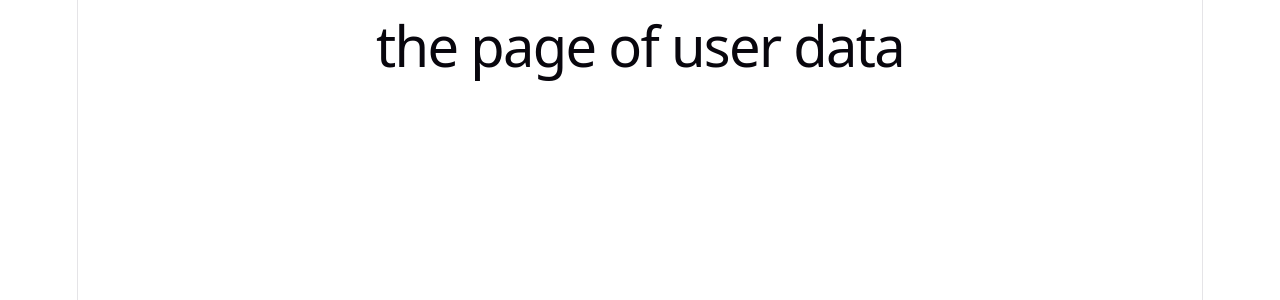
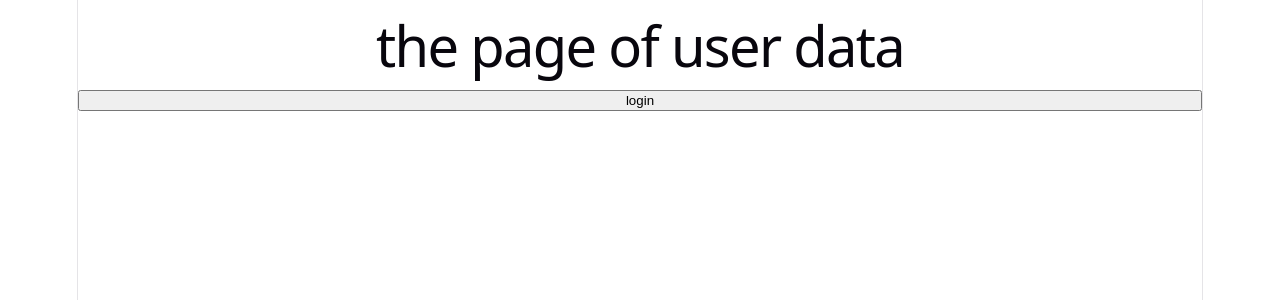
Before and after one commit to system-Barinda/React-project-of-learning, a React (Vite) app in the folder lidax/: page / in a window 1280 px wide. Shown: the top 300 px of the page. Built offline with nearby package versions, Linux system fonts and the light colour scheme.

Commit message:
done to prepare all of them

```diff
--- a/lidax/src/App.jsx
+++ b/lidax/src/App.jsx
@@ -1,12 +1,14 @@
 import { useState } from 'react'
 import './App.css'
 import UserPage from './pages/userPage'
+import ButtonLogin from './pages/ButtonLogin'
 
 function App() {
 
   return (
     <>
      <UserPage />
+     <ButtonLogin />
 
     </>
   )
--- /dev/null
+++ b/lidax/src/pages/ButtonLogin.jsx
@@ -0,0 +1,5 @@
+export default function ButtonLogin(){
+    return(
+        <button> login</button>
+    )
+}
```
